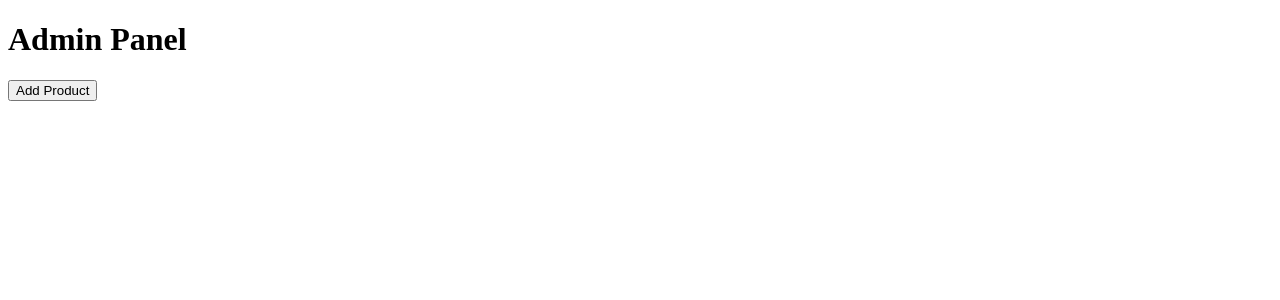
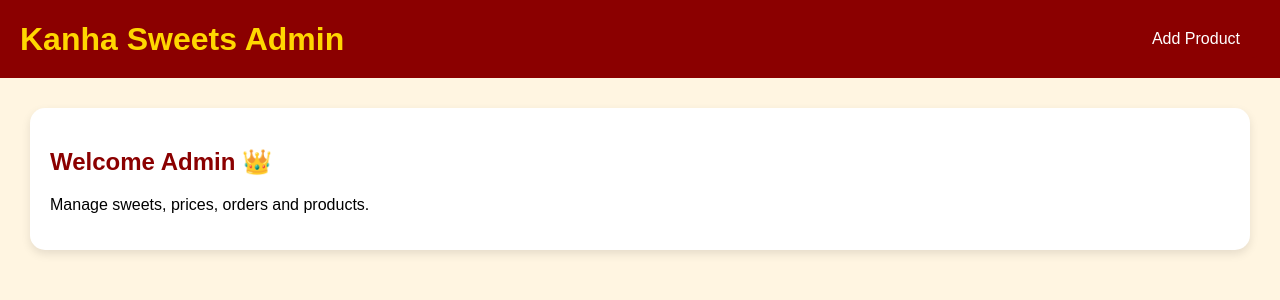
Before and after one commit to shivam-chand/Kanha-Sweets, a Flask app: page /admin in a window 1280 px wide. Shown: the top 300 px of the page. Run offline with Flask 3, Linux system fonts and the light colour scheme; data that the repository does not hold is empty; some libraries are stand-ins or nearby versions.

Commit message:
updated website

```diff
--- a/app.py
+++ b/app.py
@@ -1,30 +1,47 @@
 from flask import Flask, render_template, request, redirect, url_for
+from flask_pymongo import PyMongo
+from bson.objectid import ObjectId
 
 app = Flask(__name__)
 
-# Home page
+app.config["MONGO_URI"] = "mongodb+srv://shivamchand2013_db_user:9431176854ss@cluster1.eyur0v0.mongodb.net/kanha?retryWrites=true&w=majority&appName=Cluster1"
+
+mongo = PyMongo(app)
+
 @app.route('/')
 def home():
     return render_template('index.html')
 
-# Admin page
 @app.route('/admin')
 def admin():
-    return render_template('admin.html')
+    products = mongo.db.products.find()
+    return render_template('admin.html', products=products)
 
-# Add product page
 @app.route('/add-product', methods=['GET', 'POST'])
 def add_product():
+
     if request.method == 'POST':
+
         product_name = request.form['product']
         price = request.form['price']
 
-        print("New Product:", product_name)
-        print("Price:", price)
+        mongo.db.products.insert_one({
+            'name': product_name,
+            'price': price
+        })
 
         return redirect(url_for('admin'))
 
     return render_template('add_product.html')
 
+@app.route('/delete-product/<product_id>')
+def delete_product(product_id):
+
+    mongo.db.products.delete_one({
+        '_id': ObjectId(product_id)
+    })
+
+    return redirect(url_for('admin'))
+
 if __name__ == '__main__':
     app.run(debug=True)
--- a/templates/admin.html
+++ b/templates/admin.html
@@ -1,15 +1,157 @@
 <!DOCTYPE html>
 <html>
 <head>
-    <title>Admin Panel</title>
+    <title>Kanha Sweets Admin</title>
+
+    <style>
+
+        body{
+            margin:0;
+            font-family:Arial;
+            background:#fff5e1;
+        }
+
+        .navbar{
+            background:#8B0000;
+            color:white;
+            padding:20px;
+            display:flex;
+            justify-content:space-between;
+            align-items:center;
+        }
+
+        .navbar h1{
+            margin:0;
+            color:#FFD700;
+        }
+
+        .container{
+            padding:30px;
+        }
+
+        .card{
+            background:white;
+            border-radius:15px;
+            padding:20px;
+            margin-bottom:20px;
+            box-shadow:0px 4px 10px rgba(0,0,0,0.1);
+        }
+
+        .card h2{
+            color:#8B0000;
+        }
+
+        .btn{
+            background:#8B0000;
+            color:white;
+            padding:10px 20px;
+            border:none;
+            border-radius:8px;
+            text-decoration:none;
+            cursor:pointer;
+        }
+
+        .btn:hover{
+            background:#a30000;
+        }
+
+        .product-grid{
+            display:grid;
+            grid-template-columns:repeat(auto-fit,minmax(250px,1fr));
+            gap:20px;
+        }
+
+        .product-card{
+            background:white;
+            border-radius:15px;
+            overflow:hidden;
+            box-shadow:0px 4px 10px rgba(0,0,0,0.1);
+            transition:0.3s;
+        }
+
+        .product-card:hover{
+            transform:translateY(-5px);
+        }
+
+        .product-card img{
+            width:100%;
+            height:200px;
+            object-fit:cover;
+        }
+
+        .product-info{
+            padding:15px;
+        }
+
+        .product-info h3{
+            margin:0;
+            color:#8B0000;
+        }
+
+        .price{
+            color:green;
+            font-size:20px;
+            margin:10px 0;
+        }
+
+        .delete-btn{
+            background:red;
+            color:white;
+            padding:8px 15px;
+            border-radius:8px;
+            text-decoration:none;
+        }
+
+    </style>
+
 </head>
+
 <body>
 
-    <h1>Admin Panel</h1>
+    <div class="navbar">
+        <h1>Kanha Sweets Admin</h1>
 
-    <a href="/add-product">
-        <button>Add Product</button>
-    </a>
+        <a href="/add-product" class="btn">
+            Add Product
+        </a>
+    </div>
+
+    <div class="container">
+
+        <div class="card">
+            <h2>Welcome Admin 👑</h2>
+            <p>Manage sweets, prices, orders and products.</p>
+        </div>
+
+        <div class="product-grid">
+
+            {% for product in products %}
+
+            <div class="product-card">
+
+                <img src="https://images.unsplash.com/photo-1601050690597-df0568f70950?q=80&w=1000&auto=format&fit=crop">
+
+                <div class="product-info">
+
+                    <h3>{{ product.name }}</h3>
+
+                    <div class="price">
+                        ₹{{ product.price }}
+                    </div>
+
+                    <a href="/delete-product/{{ product._id }}" class="delete-btn">
+                        Delete
+                    </a>
+
+                </div>
+
+            </div>
+
+            {% endfor %}
+
+        </div>
+
+    </div>
 
 </body>
 </html>
```
